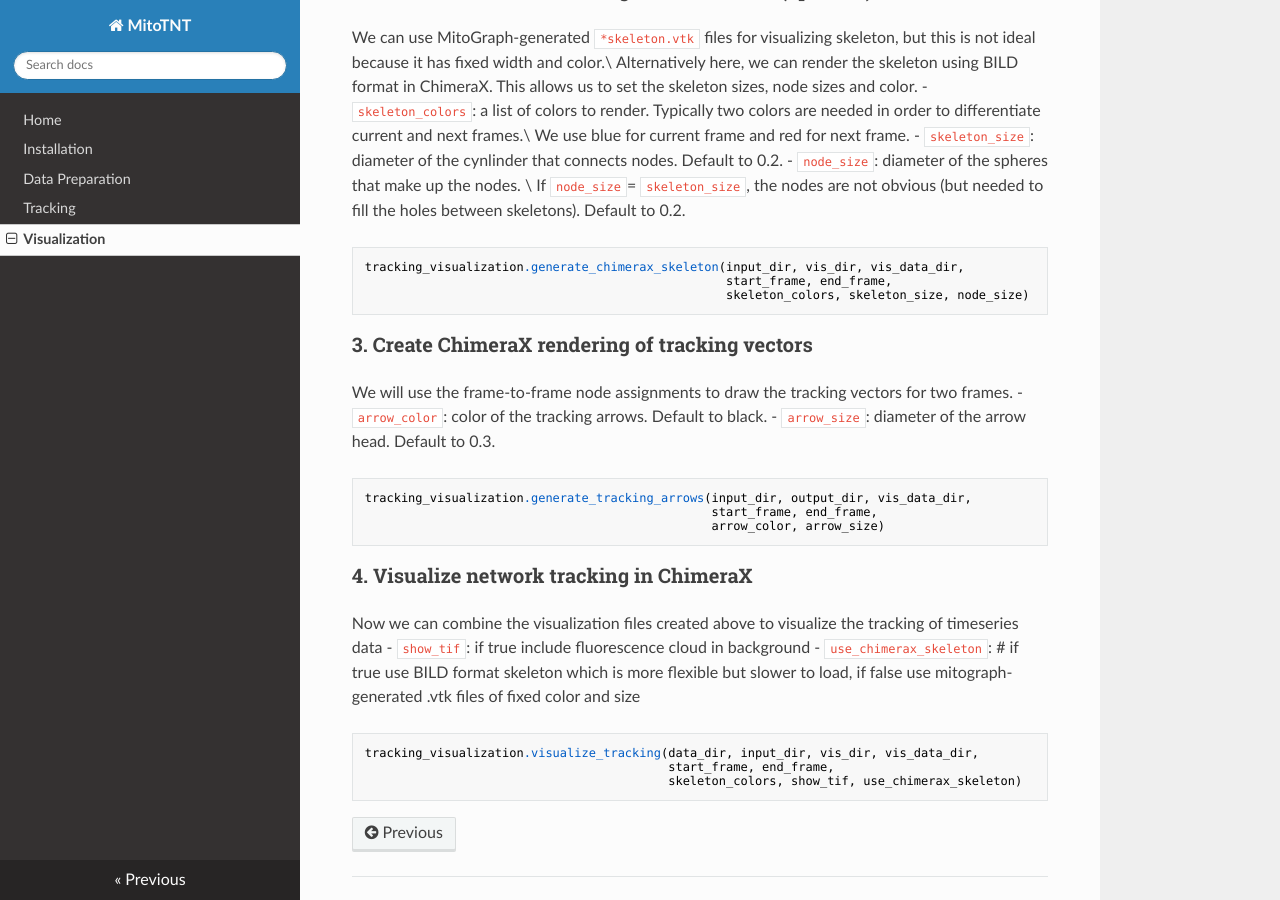
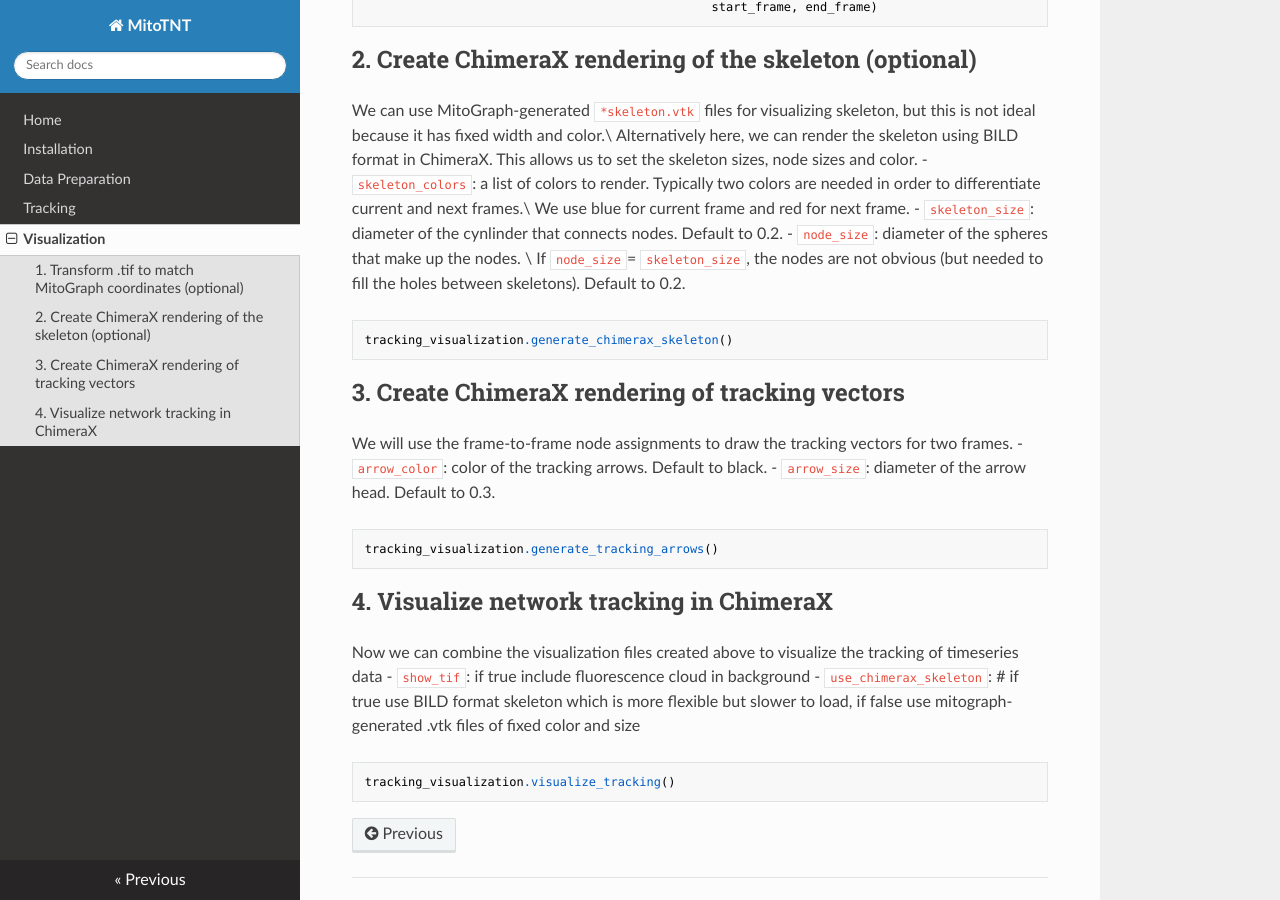
Before and after one commit to pylattice/MitoTNT, an MkDocs documentation site: the page built from docs/visualization.md, in a window 1280 px wide and 900 px high, scrolled down 536 px. Built offline with MkDocs 1.6.1, drawn with Linux system fonts in a browser that asks for light colours; nearby versions of some CDN libraries.

Commit message:
Update visualization.md

````diff
--- a/docs/visualization.md
+++ b/docs/visualization.md
@@ -6,7 +7,7 @@ We need to specify the directory to save visualization files
 - `vis_dir`: store `.cxc` commands to load in ChimeraX. You can use `work_dir/chimerax_visualization/` for example.
 - `vis_data_dir`: store `.cmap ` and `.bild` files created for each frame and used for visualization. You can use `vis_dir/data/` for example.
 
-### 1. Transform .tif to match MitoGraph coordinates (optional)
+## 1. Transform .tif to match MitoGraph coordinates (optional)
 Because MitoGraph does coordinate transformation, original `.tif` files need to be transformed.\
 This is only needed if you want to show fluorescence cloud when visualizing tracking.
 ```
@@ -14,7 +15,7 @@ tracking_visualization.generate_transformed_tif(data_dir, vis_dir, vis_data_dir,
                                                 start_frame, end_frame)
 ```
 
-### 2. Create ChimeraX rendering of the skeleton (optional)
+## 2. Create ChimeraX rendering of the skeleton (optional)
 We can use MitoGraph-generated `*skeleton.vtk` files for visualizing skeleton, but this is not ideal because it has fixed width and color.\
 Alternatively here, we can render the skeleton using BILD format in ChimeraX. This allows us to set the skeleton sizes, node sizes and color.
 - `skeleton_colors`: a list of colors to render. Typically two colors are needed in order to differentiate current and next frames.\
@@ -23,27 +24,21 @@ We use blue for current frame and red for next frame.
 - `node_size`: diameter of the spheres that make up the nodes. \
 If `node_size`= `skeleton_size`, the nodes are not obvious (but needed to fill the holes between skeletons). Default to 0.2.
 ```
-tracking_visualization.generate_chimerax_skeleton(input_dir, vis_dir, vis_data_dir,
-                                                  start_frame, end_frame,
-                                                  skeleton_colors, skeleton_size, node_size)
+tracking_visualization.generate_chimerax_skeleton()
 ```
 
-### 3. Create ChimeraX rendering of tracking vectors
+## 3. Create ChimeraX rendering of tracking vectors
 We will use the frame-to-frame node assignments to draw the tracking vectors for two frames.
 - `arrow_color`: color of the tracking arrows. Default to black.
 - `arrow_size`: diameter of the arrow head. Default to 0.3.
 ```
-tracking_visualization.generate_tracking_arrows(input_dir, output_dir, vis_data_dir,
-                                                start_frame, end_frame,
-                                                arrow_color, arrow_size)
+tracking_visualization.generate_tracking_arrows()
 ```
 
-### 4. Visualize network tracking in ChimeraX
+## 4. Visualize network tracking in ChimeraX
 Now we can combine the visualization files created above to visualize the tracking of timeseries data
 - `show_tif`: if true include fluorescence cloud in background
 - `use_chimerax_skeleton`: # if true use BILD format skeleton which is more flexible but slower to load, if false use mitograph-generated .vtk files of fixed color and size
 ```
-tracking_visualization.visualize_tracking(data_dir, input_dir, vis_dir, vis_data_dir,
-                                          start_frame, end_frame,
-                                          skeleton_colors, show_tif, use_chimerax_skeleton)
+tracking_visualization.visualize_tracking()
 ```
````
Also changed, not shown: other parts of docs/visualization.md (+1 -0 lines).
